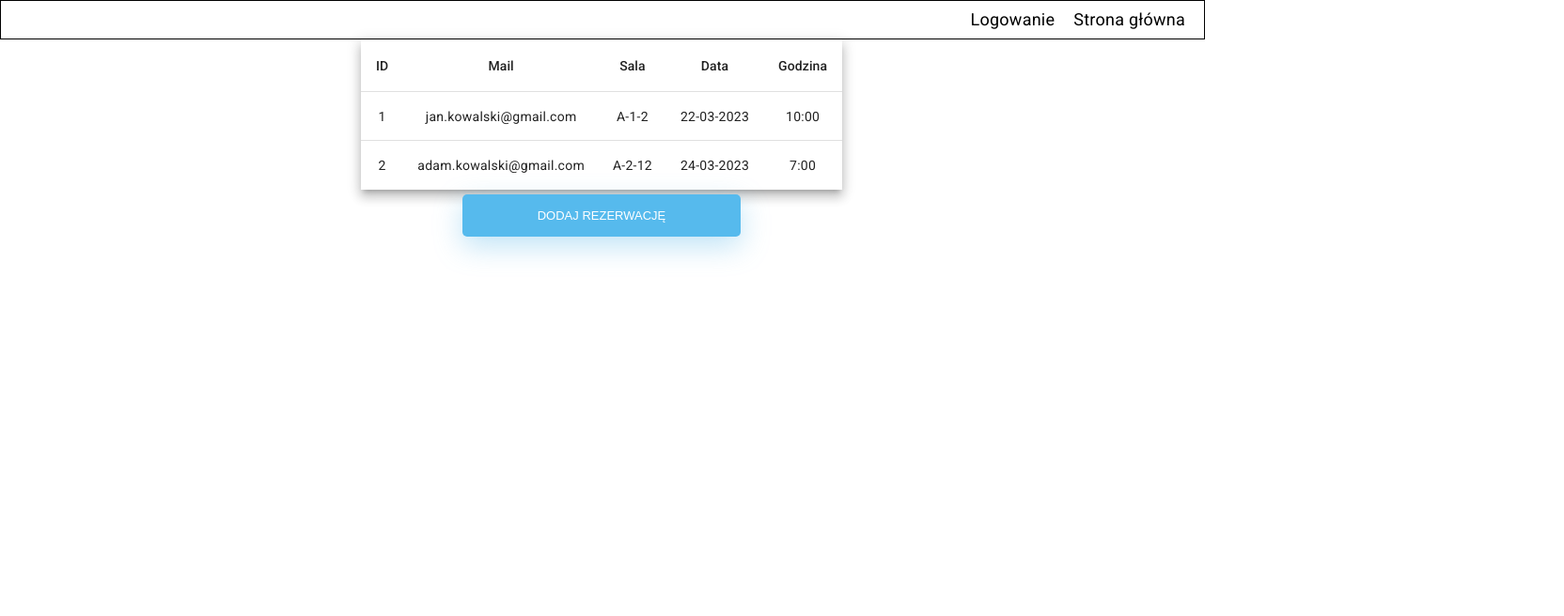
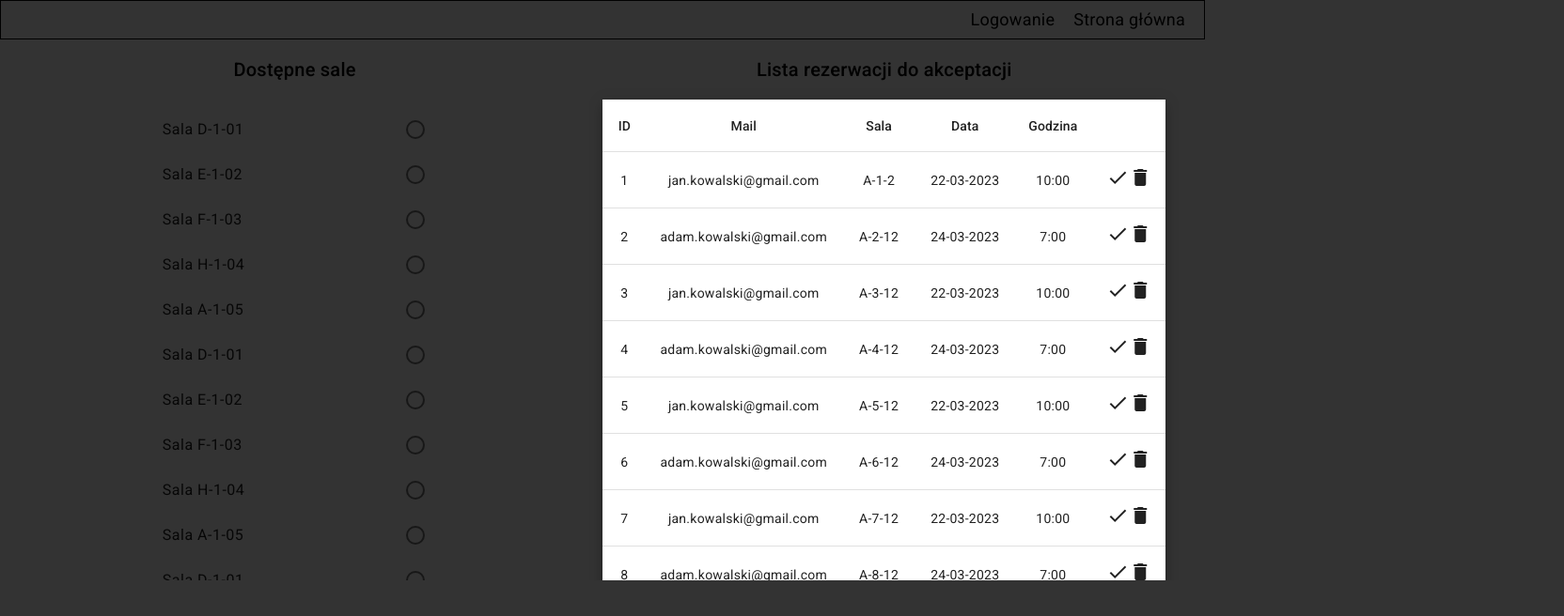
Before and after one commit to kacperk72/Booking-system, an Angular app in the folder frontend/: page /admin in a window 1280 px wide. Shown: the top 656 px of the page at 94% size, 1664 px wide, since content can reach past the window. Built offline with nearby package versions, Linux system fonts and the light colour scheme.

Commit message:
admin dashboard

```diff
--- /dev/null
+++ b/frontend/src/app/admin-room-list/admin-room-list.component.css
@@ -0,0 +1,9 @@
+.room-list {
+    width: 100%;
+}
+
+mat-selection-list {
+    display: inline-block;
+    text-align: left;
+    width: 50%;
+}
--- /dev/null
+++ b/frontend/src/app/admin-room-list/admin-room-list.component.html
@@ -0,0 +1,11 @@
+<div class="room-list">
+    <h2>Dostępne sale</h2>
+    <mat-selection-list #classes [multiple]="false" (click)="setChosenClass(classes.selectedOptions.selected[0].value)">
+      <mat-list-option *ngFor="let class of typesOfClasses" [value]="class">
+          {{class}}
+      </mat-list-option>
+  </mat-selection-list>
+  <p>
+      Wybrana sala: {{classes.selectedOptions.hasValue() ? classes.selectedOptions.selected[0].value : 'None'}}
+  </p>
+</div>
--- /dev/null
+++ b/frontend/src/app/admin-room-list/admin-room-list.component.ts
@@ -0,0 +1,44 @@
+import { Component, EventEmitter, Output } from '@angular/core';
+
+@Component({
+  selector: 'app-admin-room-list',
+  templateUrl: './admin-room-list.component.html',
+  styleUrls: ['./admin-room-list.component.css'],
+})
+export class AdminRoomListComponent {
+  typesOfClasses: string[] = [
+    'Sala D-1-01',
+    'Sala E-1-02',
+    'Sala F-1-03',
+    'Sala H-1-04',
+    'Sala A-1-05',
+    'Sala D-1-01',
+    'Sala E-1-02',
+    'Sala F-1-03',
+    'Sala H-1-04',
+    'Sala A-1-05',
+    'Sala D-1-01',
+    'Sala E-1-02',
+    'Sala F-1-03',
+    'Sala H-1-04',
+    'Sala A-1-05',
+    'Sala D-1-01',
+    'Sala E-1-02',
+    'Sala F-1-03',
+    'Sala H-1-04',
+    'Sala A-1-05',
+  ];
+
+  @Output()
+  public reservationButton = new EventEmitter<MouseEvent>();
+  @Output()
+  public chosenClass = new EventEmitter<string>();
+
+  public setReservation(event: MouseEvent) {
+    this.reservationButton.emit(event);
+  }
+
+  public setChosenClass(value: string) {
+    this.chosenClass.emit(value);
+  }
+}
--- a/frontend/src/app/admin/admin.component.css
+++ b/frontend/src/app/admin/admin.component.css
@@ -4,20 +4,35 @@
     padding: 0;
   }
 
-  #content {
-    display: inline-block;
-    text-align: center;
-    min-height: 85vh;
+  .content {
+    display: block;
     font-family: 'Nunito', sans-serif;
+    height: 100vh;
+    padding-top: 2vh;
+    width: 100vw;
   }
 
-  #container {
-    width: 100vw;
-    margin-left: 30%;
+  .container1 {
+    width: 49vw;
+    height: 70vh;
+    text-align: center;
+    justify-content: center;
+    float: left;
+    overflow: auto;
+
+  }
+  .container2 {
+    width: 49vw;
+    height: 70vh;
+    text-align: center;
+    justify-content: center;
+    float: left;
+    overflow: auto;
   }
 
   table {
     min-width: 40vw;
+    margin: 0 auto;
   }
 
   table th {
--- a/frontend/src/app/admin/admin.component.html
+++ b/frontend/src/app/admin/admin.component.html
@@ -1,8 +1,11 @@
 <ng-container>
-    <div id="content">
-      <div id="container" *ngIf="isLoaded">
+    <div class="content">
+      <div class="container1">
+        <app-admin-room-list (reservationButton)="setReservation($event)" (chosenClass)="setChosenClass($event)"></app-admin-room-list>
+      </div>
+      <div class="container2" *ngIf="isLoaded">
+        <h2 class="table-header">Lista rezerwacji do akceptacji</h2>
         <table mat-table [dataSource]="dataSource" class="mat-elevation-z8">
-        <!-- <table mat-table  class="mat-elevation-z8"> -->
           <!-- ID Column -->
           <ng-container matColumnDef="id">
             <th mat-header-cell *matHeaderCellDef> ID </th>
@@ -38,14 +41,13 @@
           <ng-container matColumnDef="icons">
             <th mat-header-cell *matHeaderCellDef>  </th>
             <td mat-cell *matCellDef="let element">
-              <a (click)="openEditPanel(element)"><mat-icon>edit</mat-icon></a>
-              <a (click)="deleteDoctor(element)"><mat-icon>delete</mat-icon></a>
+              <a (click)="approveRes(element)"><mat-icon>done</mat-icon></a>
+              <a (click)="deleteRes(element)"><mat-icon>delete</mat-icon></a>
             </td>
           </ng-container>
           <tr mat-header-row *matHeaderRowDef="displayedColumns"></tr>
           <tr mat-row *matRowDef="let row; columns: displayedColumns;"></tr>
         </table>
-      </div>
         <div id="addDoctor">
           <input type="button" value="Dodaj rezerwację" (click)="addReservation()">
         </div>
@@ -86,5 +88,7 @@
         </div>
 
       </div>
+      </div>
+
 
     </ng-container>
--- a/frontend/src/app/admin/admin.component.ts
+++ b/frontend/src/app/admin/admin.component.ts
@@ -23,6 +23,62 @@ const mockData: PeriodicElement[] = [
     date: '24-03-2023',
     hour: '7:00',
   },
+  {
+    id: '3',
+    mail: 'jan.kowalski@gmail.com',
+    room: 'A-3-12',
+    date: '22-03-2023',
+    hour: '10:00',
+  },
+  {
+    id: '4',
+    mail: 'adam.kowalski@gmail.com',
+    room: 'A-4-12',
+    date: '24-03-2023',
+    hour: '7:00',
+  },
+  {
+    id: '5',
+    mail: 'jan.kowalski@gmail.com',
+    room: 'A-5-12',
+    date: '22-03-2023',
+    hour: '10:00',
+  },
+  {
+    id: '6',
+    mail: 'adam.kowalski@gmail.com',
+    room: 'A-6-12',
+    date: '24-03-2023',
+    hour: '7:00',
+  },
+  {
+    id: '7',
+    mail: 'jan.kowalski@gmail.com',
+    room: 'A-7-12',
+    date: '22-03-2023',
+    hour: '10:00',
+  },
+  {
+    id: '8',
+    mail: 'adam.kowalski@gmail.com',
+    room: 'A-8-12',
+    date: '24-03-2023',
+    hour: '7:00',
+  },
+  {
+    id: '9',
+    mail: 'jan.kowalski@gmail.com',
+    room: 'A-9-12',
+    date: '22-03-2023',
+    hour: '10:00',
+  },
+  {
+    id: '10',
+    mail: 'adam.kowalski@gmail.com',
+    room: 'A-10-12',
+    date: '24-03-2023',
+    hour: '7:00',
+  },
 ];
 
 @Component({
@@ -31,7 +87,7 @@ const mockData: PeriodicElement[] = [
   styleUrls: ['./admin.component.css'],
 })
 export class AdminComponent {
-  displayedColumns: string[] = ['id', 'mail', 'room', 'date', 'hour'];
+  displayedColumns: string[] = ['id', 'mail', 'room', 'date', 'hour', 'icons'];
   isVisibleAdd = true;
   isLoaded = true;
   dataSource = mockData;
@@ -48,7 +104,11 @@ export class AdminComponent {
 
   addReservationDB(): void {}
 
-  openEditPanel(element: any): void {}
+  approveRes(element: any): void {}
 
-  deleteDoctor(element: any): void {}
+  deleteRes(element: any): void {}
+
+  setReservation($event: MouseEvent) {}
+
+  setChosenClass(value: string) {}
 }
--- a/frontend/src/app/app-routing.module.ts
+++ b/frontend/src/app/app-routing.module.ts
@@ -3,11 +3,13 @@ import { RouterModule, Routes } from '@angular/router';
 import { AdminComponent } from './admin/admin.component';
 import { DashboardComponent } from './dashboard/dashboard.component';
 import { LoginComponent } from './login/login.component';
+import { RoomTimetableViewComponent } from './room-timetable-view/room-timetable-view.component';
 
 const routes: Routes = [
   { path: 'dashboard', component: DashboardComponent },
   { path: 'logowanie', component: LoginComponent },
   { path: 'admin', component: AdminComponent },
+  { path: 'room', component: RoomTimetableViewComponent },
   { path: '', redirectTo: '/dashboard', pathMatch: 'full' },
 ];
 
--- a/frontend/src/app/app.module.ts
+++ b/frontend/src/app/app.module.ts
@@ -27,6 +27,9 @@ import { DashboardComponent } from './dashboard/dashboard.component';
 import { ReservationComponent } from './reservation/reservation.component';
 import { AdminComponent } from './admin/admin.component';
 import { MatTableModule } from '@angular/material/table';
+import { MatIconModule } from '@angular/material/icon';
+import { AdminRoomListComponent } from './admin-room-list/admin-room-list.component';
+import { RoomTimetableViewComponent } from './room-timetable-view/room-timetable-view.component';
 
 @NgModule({
   declarations: [
@@ -38,6 +41,8 @@ import { MatTableModule } from '@angular/material/table';
     DashboardComponent,
     ReservationComponent,
     AdminComponent,
+    AdminRoomListComponent,
+    RoomTimetableViewComponent,
   ],
   imports: [
     BrowserModule,
@@ -56,6 +61,7 @@ import { MatTableModule } from '@angular/material/table';
     MatChipsModule,
     HttpClientModule,
     MatTableModule,
+    MatIconModule,
   ],
   providers: [
     {
--- /dev/null
+++ b/frontend/src/app/room-timetable-view/room-timetable-view.component.html
@@ -0,0 +1 @@
+<p>room-timetable-view works!</p>
--- a/frontend/src/styles.css
+++ b/frontend/src/styles.css
@@ -3,4 +3,4 @@
 
 
 html, body { height: 100%; }
-body { margin: 0; font-family: Roboto, "Helvetica Neue", sans-serif; }
+body { margin: 0; font-family: Roboto, "Helvetica Neue", sans-serif; background-color: #333;}
```
Also changed, not shown: frontend/src/app/room-timetable-view/room-timetable-view.component.ts (added, +10 -0 lines), frontend/src/app/room-timetable-view/room-timetable-view.component.css (added), 2 other files (tests, documents, lock files or other folders). Lines whose indentation alone changed are shown as unchanged.
